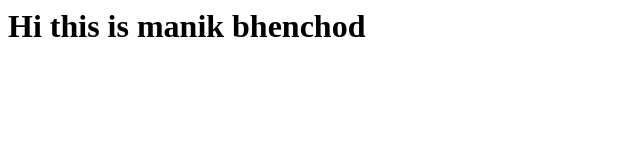
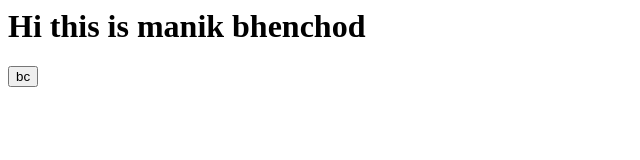
Before and after one commit to manikrawal/MeRepo, a plain HTML site: page Index.html in a window 1280 px wide. Shown: the full height of the page, 0-640 px from the left. Drawn offline with Linux system fonts and the light colour scheme.

Commit message:
Update Index.html

```diff
--- a/Index.html
+++ b/Index.html
@@ -1 +1,2 @@
 <h1>Hi this is manik bhenchod</h1>
+<button>bc</buton>
```
